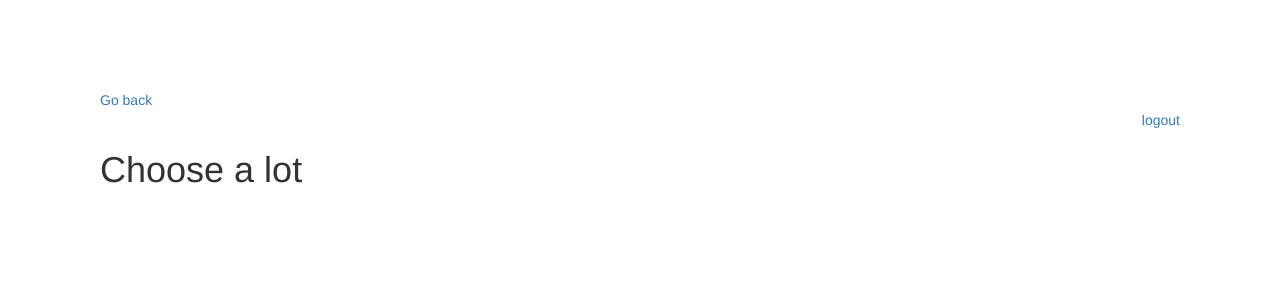
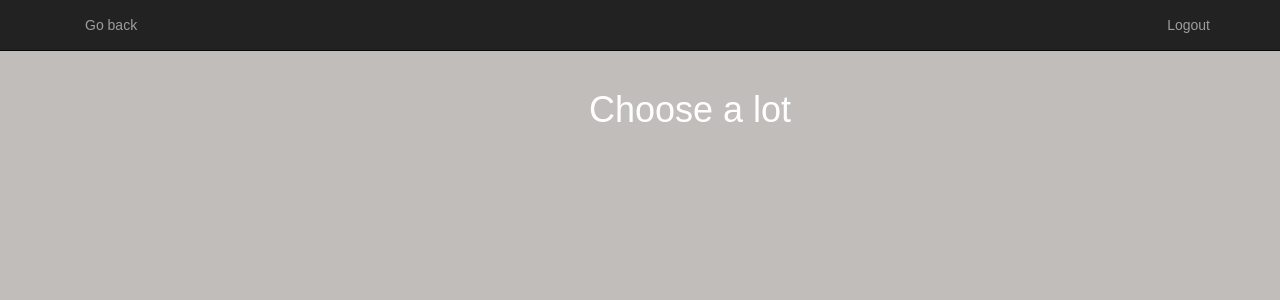
Before and after one commit to matcpn/real-estate, a Django app: page / in a window 1280 px wide. Shown: the top 300 px of the page. Run offline with Django 3.2, Linux system fonts and the light colour scheme; the visitor is signed in with stand-in values (Sample User, id 1); data that the repository does not hold is empty; some libraries are stand-ins or nearby versions.

Commit message:
further bootstrap templating the front end. added navbar

```diff
--- a/mysite/housing/static/css/style.css
+++ b/mysite/housing/static/css/style.css
@@ -129,6 +129,12 @@ textarea {
   resize: vertical;
 }
 
+.navbar-nav.navbar-center {
+  position: absolute;
+  left: 50%;
+  transform: translatex(-50%);
+}
+
 .field-wrap {
   position: relative;
   margin-bottom: 40px;
--- a/mysite/housing/templates/base.html
+++ b/mysite/housing/templates/base.html
@@ -18,16 +18,50 @@
     <link href="../static/css/shop-homepage.css" rel="stylesheet">
 
 	<br>
-	<a href="{{request.META.HTTP_REFERER}}">Go back</a>
-	<div style="text-align: right; margin-right: 100px">
-		<a href={% url 'housing:logout_view' %} >logout</a>
+
+	<link href="../static/css/style.css" rel="stylesheet">
+
 	</div>
-	{% block totalprice %}
-	<div style="width: 100%">
-		<div style="width:50%; margin: 0 auto">Total cost so far: ${{request.session.total_price}}</div>
-	</div>
-	{% endblock %}
+
 </head>
+
+    <nav class="navbar navbar-inverse navbar-fixed-top" role="navigation">
+        <div class="container">
+            <!-- Brand and toggle get grouped for better mobile display -->
+            <div class="navbar-header">
+                <button type="button" class="navbar-toggle" data-toggle="collapse" data-target="#bs-example-navbar-collapse-1">
+                    <span class="sr-only">Toggle navigation</span>
+                    <span class="icon-bar"></span>
+                    <span class="icon-bar"></span>
+                    <span class="icon-bar"></span>
+                </button>
+
+            </div>
+            <!-- Collect the nav links, forms, and other content for toggling -->
+            <div class="collapse navbar-collapse">
+                <ul class="nav navbar-nav">
+                    <li>
+                        <a href="{{request.META.HTTP_REFERER}}">Go back</a>
+                    </li>
+                </ul>
+                <ul class="nav navbar-nav navbar-center">
+			        {% block totalprice %}
+					<li>
+						<a href="#">Total cost so far: ${{request.session.total_price}}</a>
+					</li>
+					{% endblock %}
+			    </ul>
+                <ul class="nav navbar-nav navbar-right">
+	                <li>
+	                	<a href={% url 'housing:logout_view' %}>Logout</a>
+	                </li>
+                </ul>
+            </div>
+            <!-- /.navbar-collapse -->
+        </div>
+        <!-- /.container -->
+    </nav>
+
 {% endblock %}
 <body style="margin-left: 100px">
 {% block content %}
--- a/mysite/housing/templates/index.html
+++ b/mysite/housing/templates/index.html
@@ -3,7 +3,7 @@
 {% endblock %}
 {% block content %}
 <script src="https://ajax.googleapis.com/ajax/libs/jquery/3.2.1/jquery.min.js"></script>
-<script type="text/javascript" src="static/jquery.maphilight.min.js"></script>
+<script type="text/javascript" src="static/js/jquery.maphilight.min.js"></script>
 <h1>Choose a lot</h1>
 <form name="div-form" id="div-form" action="{% url 'housing:lot'%}" method="post">
 	<script type="text/javascript">
```
Also changed, not shown: mysite/housing/templates/upgrades.html (+52 -11 lines).
